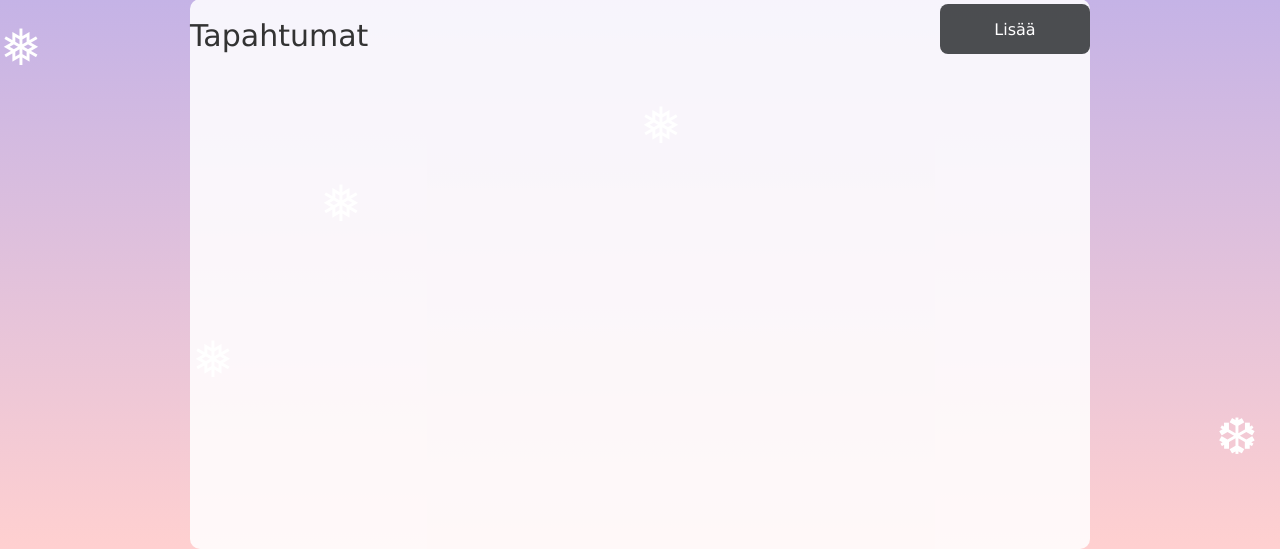
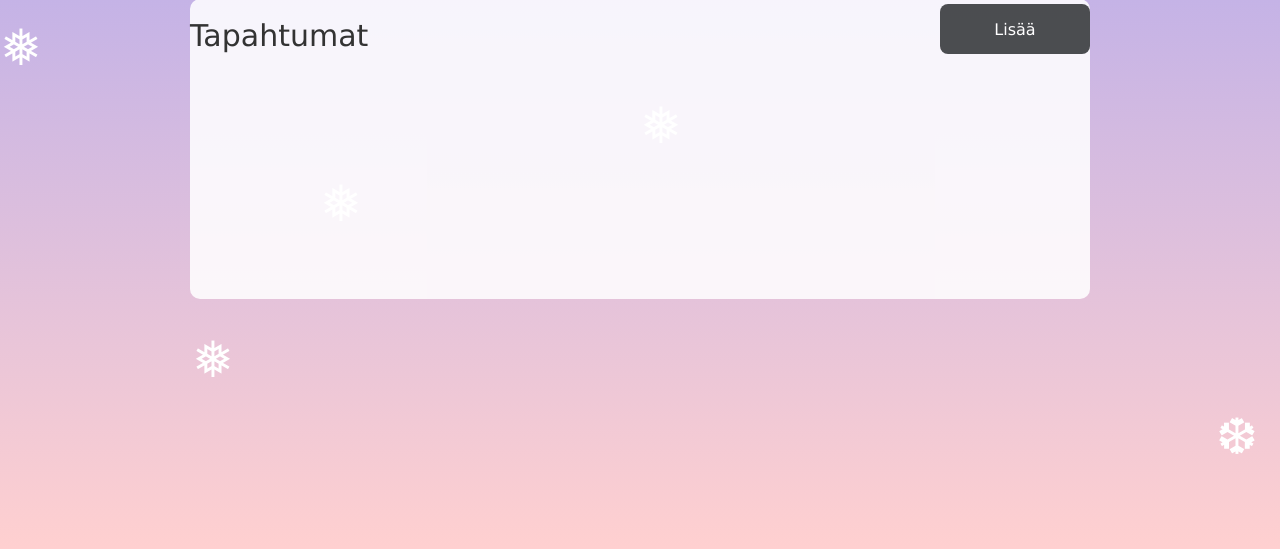
Before and after one commit to NiklasBoman/Budjettiseuranta, a PHP site: page /transactions.php in a window 1280 px wide. Shown: the part 321-870 px from the top of the page. Run offline with PHP 8.4, Linux system fonts and the light colour scheme; a user stored in the database is signed in; data that the repository does not hold is empty.

Commit message:
container koko

```diff
--- a/frontend/assets/style.css
+++ b/frontend/assets/style.css
@@ -224,7 +224,7 @@ p.trancation-teksti {
   display: flex;
   width: 80%;
   max-width: 900px;
-  height: 600px;
+  height: 300px;
   border-radius: 10px;
   overflow: visible;
   background-color: #ffffffdb;
```
